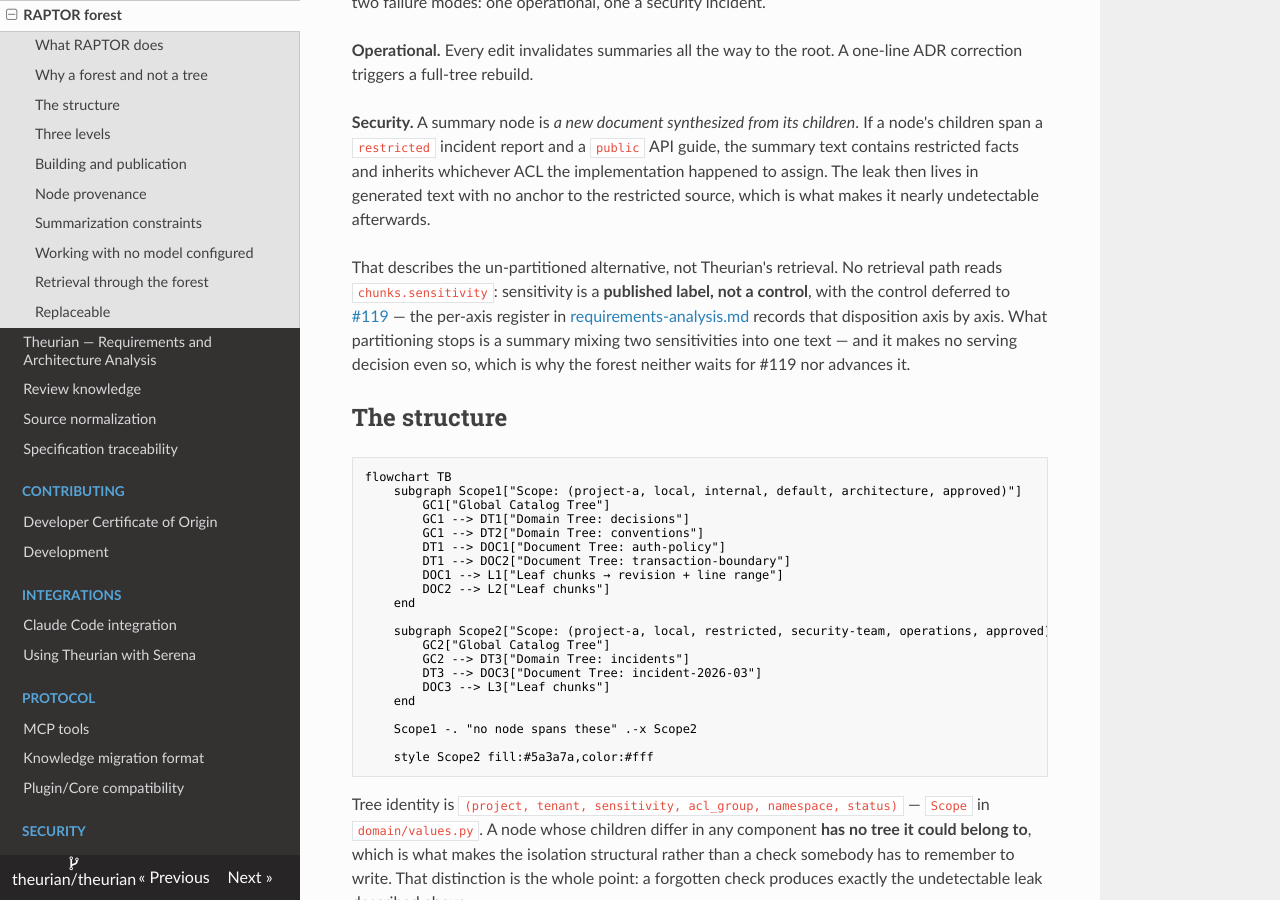
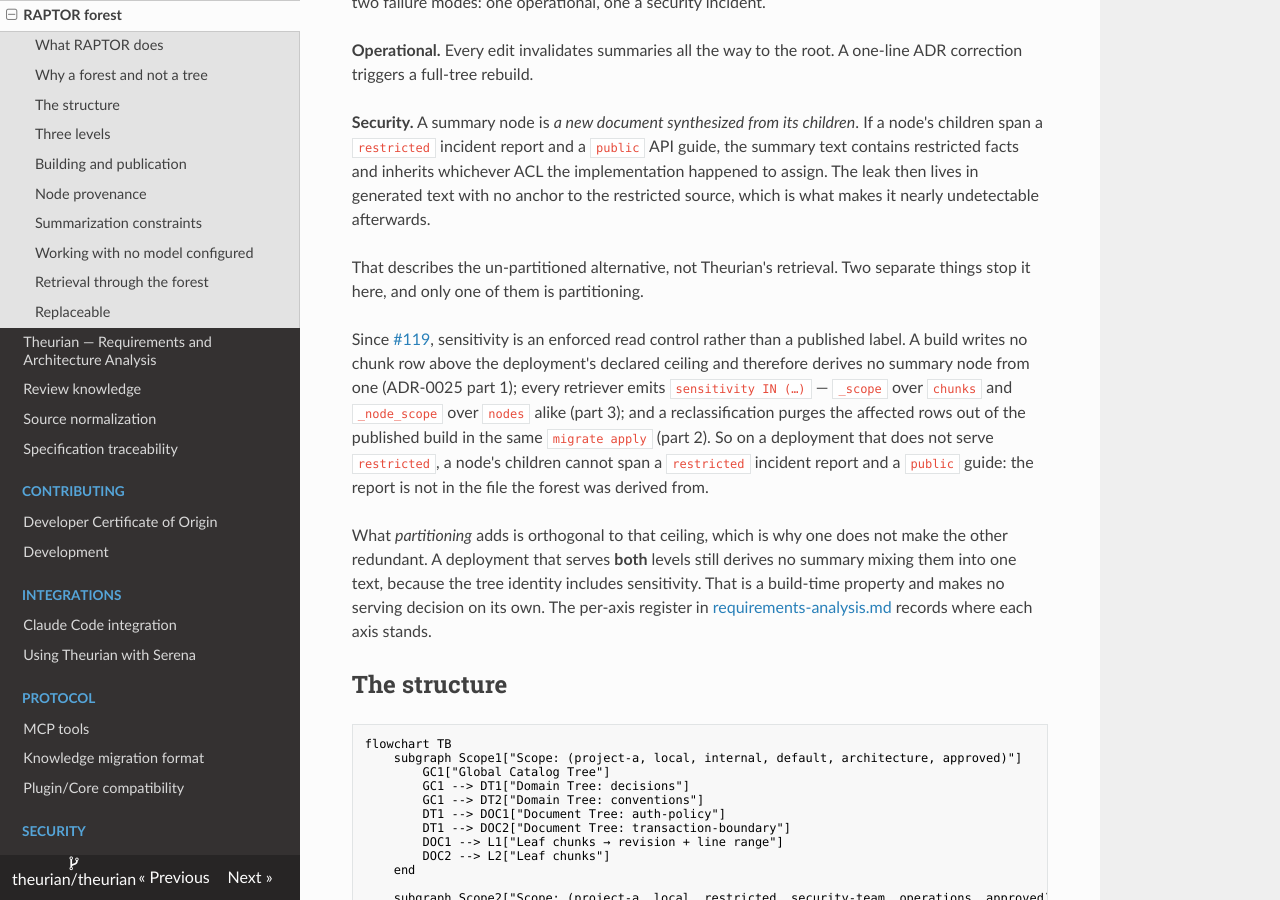
Before and after one commit to theurian/theurian, an MkDocs documentation site: the page built from docs/architecture/raptor.md, in a window 1280 px wide and 900 px high, scrolled down 815 px. Built offline with MkDocs 1.6.1, drawn with Linux system fonts in a browser that asks for light colours; some of the changed text lies outside the part shown.

Commit message:
docs: retire the claim that no query reads chunks.sensitivity (#119)
Phases 2 to 5 made the axis a read control on both halves of the derived index,
and eight surfaces still said it was a published label nothing acted on. Each
was a claim a reader would act on: what the retrievers filter, what the forest
partition is for, what the wire contract promises about a project's withheld
half.

Swept by mechanism rather than by the list handed over --
`rg -n "published label|label rather than|no retrieval predicate|read by no query"`
widened to "not a control|serving predicate|no query reads|filtered on by no" --
and judged one hit at a time. Amended rather than rewritten where the text is
historical: ADR-0008's Context block takes a further dated amendment, so the
Milestone 6 reasoning it records stays readable.

Two related corrections ride along. `SECURITY.md` said ADR-0025's two-corpora
suite was still owed, which the previous commit discharged. The port's cost
table compared 6.0 VM steps against 15 us as though the two were one unit; it
now states the per-row figure in microseconds and compares like with like,
matching the measurement recorded at the adapter.

The knowledge.status schema description gains the second axis its counts now
narrow on, and drops nothing: what it promised about the retired half is
unchanged, and the ceiling is the same promise made twice.

Refs #119

Signed-off-by: Takehide Uchida <utchy007@gmail.com>

```diff
--- a/docs/architecture/raptor.md
+++ b/docs/architecture/raptor.md
@@ -42,14 +42,26 @@
 anchor to the restricted source, which is what makes it nearly undetectable
 afterwards.
 
-That describes the un-partitioned alternative, not Theurian's retrieval. No
-retrieval path reads `chunks.sensitivity`: sensitivity is a **published label,
-not a control**, with the control deferred to
-[#119](https://github.com/theurian/theurian/issues/119) — the per-axis register
-in [requirements-analysis.md](requirements-analysis.md) records that disposition
-axis by axis. What partitioning stops is a summary mixing two sensitivities into
-one text — and it makes no serving decision even so, which is why the forest
-neither waits for #119 nor advances it.
+That describes the un-partitioned alternative, not Theurian's retrieval. Two
+separate things stop it here, and only one of them is partitioning.
+
+Since [#119](https://github.com/theurian/theurian/issues/119), sensitivity is an
+enforced read control rather than a published label. A build writes no chunk row
+above the deployment's declared ceiling and therefore derives no summary node
+from one (ADR-0025 part 1); every retriever emits `sensitivity IN (…)` — `_scope`
+over `chunks` and `_node_scope` over `nodes` alike (part 3); and a
+reclassification purges the affected rows out of the published build in the same
+`migrate apply` (part 2). So on a deployment that does not serve `restricted`, a
+node's children cannot span a `restricted` incident report and a `public` guide:
+the report is not in the file the forest was derived from.
+
+What *partitioning* adds is orthogonal to that ceiling, which is why one does not
+make the other redundant. A deployment that serves **both** levels still derives
+no summary mixing them into one text, because the tree identity includes
+sensitivity. That is a build-time property and makes no serving decision on its
+own. The per-axis register in
+[requirements-analysis.md](requirements-analysis.md) records where each axis
+stands.
 
 ## The structure
 
@@ -371,9 +383,16 @@
 because the scope is what decided which tree it belongs to. The sensitivity in
 that scope is the item's current classification — the value `index_builder`
 stamps on a chunk, carrying the same authority `status` does — captured at build
-time, not the immutable revision's authored label; a `changeSensitivity` moves it
-on the next build. Uniform by construction is a build-time property, and
-sensitivity is still a published label rather than a retrieval control (#119).
+time, not the immutable revision's authored label. Uniform by construction is a
+build-time property and stays one; what changed with
+[#119](https://github.com/theurian/theurian/issues/119) is that the axis is now
+also a *retrieval* control, so the two hold different halves. A
+`changeSensitivity` no longer waits for the next build to take effect on either:
+`_node_scope` filters a node on the deployment's grant on every query, and an
+item reclassified past the ceiling its build ran under is purged out of the
+published build by the same `migrate apply` (ADR-0025 parts 2 and 3). What still
+waits for a build is a reclassification *into* the ceiling — a purge deletes and
+cannot restore a row the build was never allowed to write.
 
 Implementations must wrap source content in a delimited untrusted region and
 never interpolate it into a system-role message. The port docstring states that
@@ -476,16 +495,21 @@
 (`test_a_summary_match_routes_to_sibling_leaves_a_leaf_search_misses`).
 
 Retrieval performs no authorization-scope determination, which is what the first
-box would otherwise be read as doing. Two axes are enforced: project, and status
-as a pre-ranking predicate when the caller has not passed `includeUnapproved`
-and as `may_surface` at the canonical gate when they have. Tenant and ACL group
-are refused at write time, and sensitivity is a published label
-([requirements-analysis.md](requirements-analysis.md),
-[#119](https://github.com/theurian/theurian/issues/119)). The summary match is
-gated the same way and then again: `_node_scope` filters the node on project and
-status, so a draft-scope summary is not even traversed on a default query; the
-descended leaves are re-filtered by `_scope` and re-cleared by `may_surface`, so
-a withheld leaf reached through the forest still does not surface
+box would otherwise be read as doing. Three axes are enforced: project; status,
+as a pre-ranking predicate when the caller has not passed `includeUnapproved` and
+as `may_surface` at the canonical gate when they have; and, since
+[#119](https://github.com/theurian/theurian/issues/119), sensitivity against the
+deployment's declared ceiling — kept out of the build entirely (ADR-0025 part 1),
+emitted as `sensitivity IN (…)` beside the status predicate (part 3), and
+re-checked on the item's *current* classification at the canonical gate, which is
+the only thing that can catch a document reclassified after the build. Tenant and
+ACL group are still refused at write time rather than filtered
+([requirements-analysis.md](requirements-analysis.md)). The summary match is
+gated the same way and then again: `_node_scope` filters the node on project,
+status and sensitivity, so neither a draft-scope nor an above-ceiling summary is
+traversed at all; the descended leaves are re-filtered by `_scope` and re-cleared
+by `may_surface` and `may_disclose`, so a withheld leaf reached through the
+forest still does not surface
 (`test_routing_over_an_unapproved_forest_cannot_resurrect_a_withheld_leaf`).
 
 Filtering happens **before** ranking, and that is worth keeping whatever the
```
Also changed, not shown: SECURITY.md (+7 -3 lines), docs/adr/0008-raptor-forest.md (+22 -0 lines), docs/architecture/overview.md (+19 -11 lines), docs/architecture/requirements-analysis.md (+1 -1 lines), docs/roadmap.md (+1 -1 lines), 5 other files.
